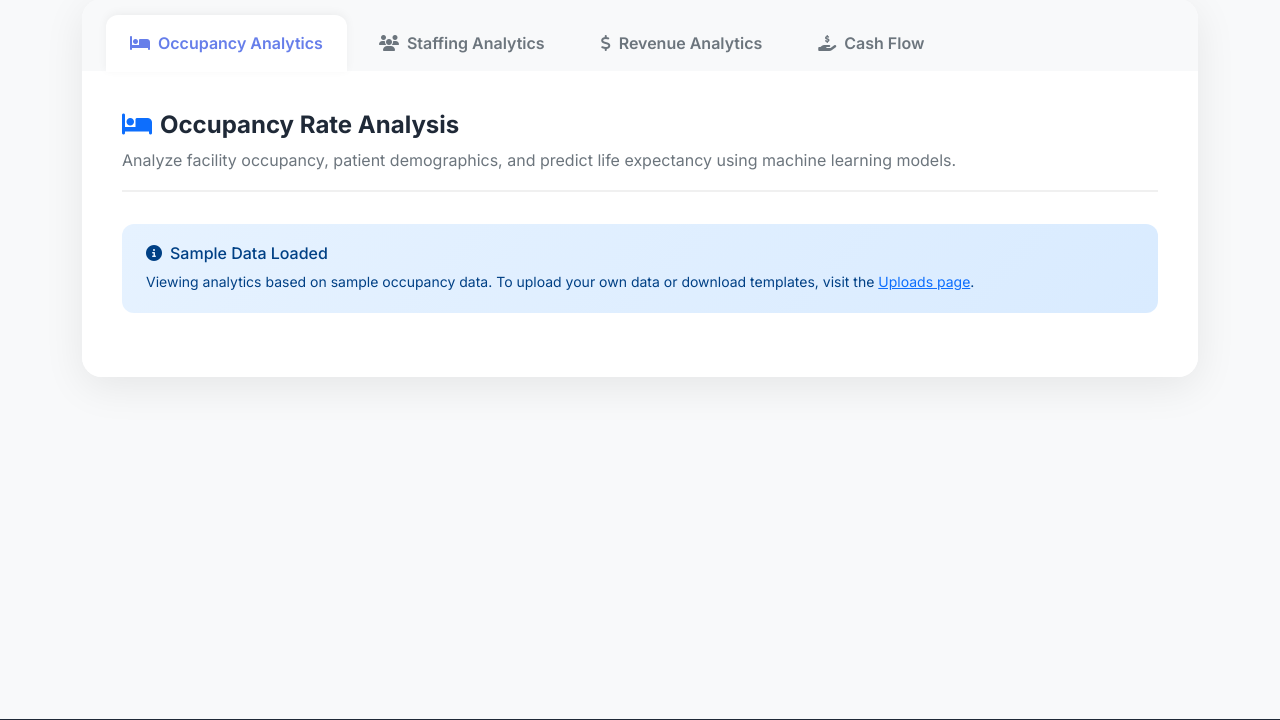
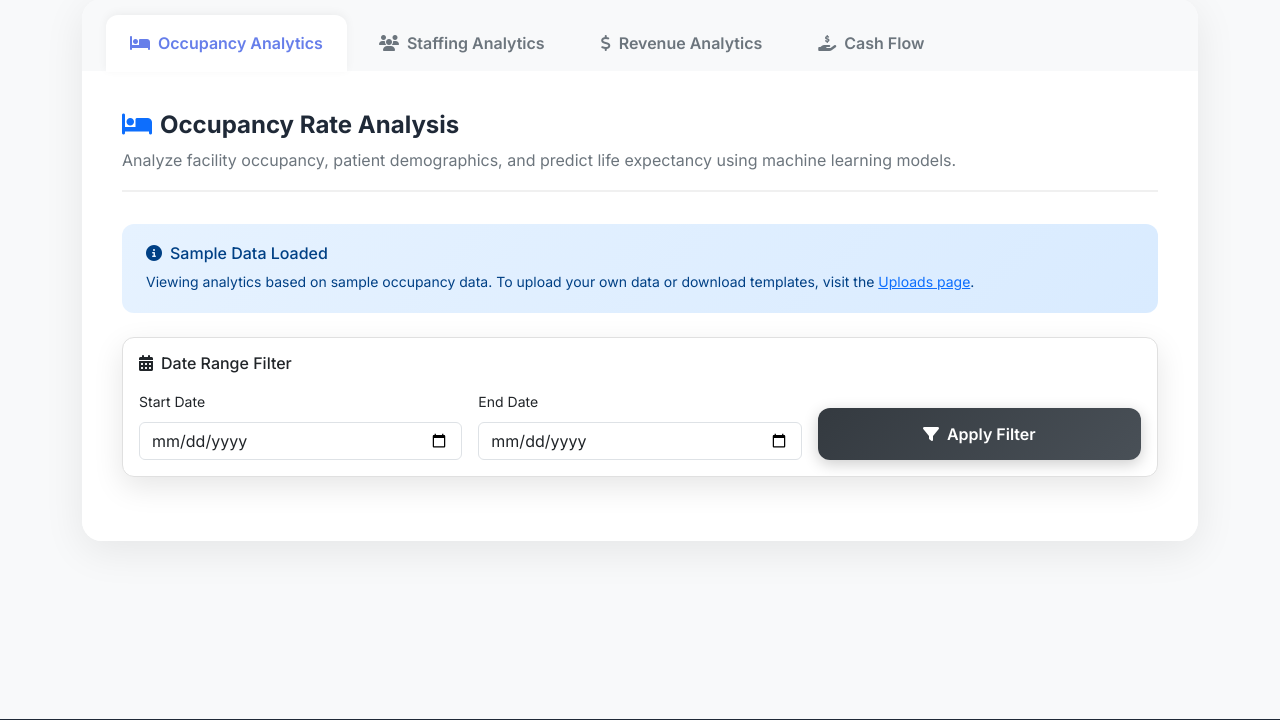
Before and after one commit to germanparra0202/assisted_living_startup, a Flask app: page /dashboard in a window 1280 px wide. Shown: the part 387-1107 px from the top of the page. Run offline with Flask 3, Linux system fonts and the light colour scheme; some libraries are stand-ins or nearby versions.

Commit message:
time filter for tabs

```diff
--- a/app.py
+++ b/app.py
@@ -84,8 +84,19 @@
             else:
                 df = pd.read_excel(filepath)
 
+            # Apply date filter if provided
+            start_date = request.form.get('start_date')
+            end_date = request.form.get('end_date')
+            if start_date and end_date and 'date' in df.columns:
+                df['date'] = pd.to_datetime(df['date'])
+                df = df[(df['date'] >= start_date) & (df['date'] <= end_date)]
+
+            # Check if DataFrame is empty after filtering
+            if len(df) == 0:
+                return jsonify({'error': 'No data found in the selected date range'}), 400
+
             # Basic statistics
-            total_beds = df['total_beds'].iloc[0] if 'total_beds' in df.columns else 100
+            total_beds = df['total_beds'].iloc[0] if 'total_beds' in df.columns and len(df) > 0 else 100
 
             # Calculate occupancy metrics
             if 'occupied_beds' in df.columns:
@@ -141,6 +152,14 @@
             else:
                 condition_chart = None
 
+            # Get min and max dates for filter defaults
+            min_date = None
+            max_date = None
+            if 'date' in df.columns:
+                df['date'] = pd.to_datetime(df['date'])
+                min_date = df['date'].min().strftime('%Y-%m-%d')
+                max_date = df['date'].max().strftime('%Y-%m-%d')
+
             return jsonify({
                 'success': True,
                 'occupancy_rate': round(occupancy_rate, 2),
@@ -148,7 +167,9 @@
                 'occupied_beds': avg_occupied_beds,
                 'trend_chart': trend_chart,
                 'condition_chart': condition_chart,
-                'data_preview': df.head(10).to_dict('records')
+                'data_preview': df.head(10).to_dict('records'),
+                'min_date': min_date,
+                'max_date': max_date
             })
 
         return jsonify({'error': 'Invalid file type'}), 400
@@ -247,6 +268,17 @@
             else:
                 df = pd.read_excel(filepath)
 
+            # Apply date filter if provided
+            start_date = request.form.get('start_date')
+            end_date = request.form.get('end_date')
+            if start_date and end_date and 'date' in df.columns:
+                df['date'] = pd.to_datetime(df['date'])
+                df = df[(df['date'] >= start_date) & (df['date'] <= end_date)]
+
+            # Check if DataFrame is empty after filtering
+            if len(df) == 0:
+                return jsonify({'error': 'No data found in the selected date range'}), 400
+
             # Calculate metrics
             total_cost = df['total_cost'].sum() if 'total_cost' in df.columns else 0
             avg_hourly_rate = df['hourly_rate'].mean() if 'hourly_rate' in df.columns else 0
@@ -293,6 +325,14 @@
             else:
                 care_level_chart = None
 
+            # Get min and max dates for filter defaults
+            min_date = None
+            max_date = None
+            if 'date' in df.columns:
+                df['date'] = pd.to_datetime(df['date'])
+                min_date = df['date'].min().strftime('%Y-%m-%d')
+                max_date = df['date'].max().strftime('%Y-%m-%d')
+
             return jsonify({
                 'success': True,
                 'total_cost': round(total_cost, 2),
@@ -300,7 +340,9 @@
                 'total_staff': int(total_staff),
                 'cost_trend_chart': cost_trend_chart,
                 'care_level_chart': care_level_chart,
-                'data_preview': df.head(10).to_dict('records')
+                'data_preview': df.head(10).to_dict('records'),
+                'min_date': min_date,
+                'max_date': max_date
             })
 
         return jsonify({'error': 'Invalid file type'}), 400
@@ -397,6 +439,17 @@
             else:
                 df = pd.read_excel(filepath)
 
+            # Apply date filter if provided
+            start_date = request.form.get('start_date')
+            end_date = request.form.get('end_date')
+            if start_date and end_date and 'date' in df.columns:
+                df['date'] = pd.to_datetime(df['date'])
+                df = df[(df['date'] >= start_date) & (df['date'] <= end_date)]
+
+            # Check if DataFrame is empty after filtering
+            if len(df) == 0:
+                return jsonify({'error': 'No data found in the selected date range'}), 400
+
             # Calculate metrics
             total_revenue = df['amount'].sum() if 'amount' in df.columns else 0
             avg_revenue = df['amount'].mean() if 'amount' in df.columns else 0
@@ -442,13 +495,23 @@
             else:
                 revenue_trend_chart = None
 
+            # Get min and max dates for filter defaults
+            min_date = None
+            max_date = None
+            if 'date' in df.columns:
+                df['date'] = pd.to_datetime(df['date'])
+                min_date = df['date'].min().strftime('%Y-%m-%d')
+                max_date = df['date'].max().strftime('%Y-%m-%d')
+
             return jsonify({
                 'success': True,
                 'total_revenue': round(total_revenue, 2),
                 'avg_revenue': round(avg_revenue, 2),
                 'payer_chart': payer_chart,
                 'revenue_trend_chart': revenue_trend_chart,
-                'data_preview': df.head(10).to_dict('records')
+                'data_preview': df.head(10).to_dict('records'),
+                'min_date': min_date,
+                'max_date': max_date
             })
 
         return jsonify({'error': 'Invalid file type'}), 400
@@ -777,6 +840,17 @@
         revenue_df['date'] = pd.to_datetime(revenue_df['date'])
         staffing_df['date'] = pd.to_datetime(staffing_df['date'])
 
+        # Apply date filter if provided
+        start_date = request.form.get('start_date')
+        end_date = request.form.get('end_date')
+        if start_date and end_date:
+            revenue_df = revenue_df[(revenue_df['date'] >= start_date) & (revenue_df['date'] <= end_date)]
+            staffing_df = staffing_df[(staffing_df['date'] >= start_date) & (staffing_df['date'] <= end_date)]
+
+        # Check if DataFrames are empty after filtering
+        if len(revenue_df) == 0 or len(staffing_df) == 0:
+            return jsonify({'error': 'No data found in the selected date range for one or both data sources'}), 400
+
         # Calculate daily totals
         daily_revenue = revenue_df.groupby('date')['amount'].sum().reset_index()
         daily_revenue.columns = ['date', 'revenue']
--- a/static/js/dashboard.js
+++ b/static/js/dashboard.js
@@ -9,6 +9,14 @@
         maximumFractionDigits: 0
     }).format(value);
 }
+
+// Store current date filters
+let currentFilters = {
+    occupancy: { startDate: null, endDate: null },
+    staffing: { startDate: null, endDate: null },
+    revenue: { startDate: null, endDate: null },
+    cashflow: { startDate: null, endDate: null }
+};
 
 // Auto-load sample data on page load
 document.addEventListener('DOMContentLoaded', function() {
@@ -38,15 +46,89 @@
             uploadRevenueData(file);
         })
         .catch(error => console.error('Failed to load revenue sample data:', error));
+
+    // Set up date filter listeners
+    setupDateFilters();
 });
+
+// Set up date filter event listeners
+function setupDateFilters() {
+    // Occupancy filter
+    document.getElementById('occupancy-apply-filter').addEventListener('click', function() {
+        const startDate = document.getElementById('occupancy-start-date').value;
+        const endDate = document.getElementById('occupancy-end-date').value;
+
+        if (startDate && endDate) {
+            currentFilters.occupancy = { startDate, endDate };
+            // Reload occupancy data with filters
+            fetch('/example_data_occupancy.csv')
+                .then(response => response.blob())
+                .then(blob => {
+                    const file = new File([blob], 'example_data_occupancy.csv', { type: 'text/csv' });
+                    uploadOccupancyData(file, startDate, endDate);
+                })
+                .catch(error => console.error('Failed to apply filter:', error));
+        }
+    });
+
+    // Staffing filter
+    document.getElementById('staffing-apply-filter').addEventListener('click', function() {
+        const startDate = document.getElementById('staffing-start-date').value;
+        const endDate = document.getElementById('staffing-end-date').value;
+
+        if (startDate && endDate) {
+            currentFilters.staffing = { startDate, endDate };
+            // Reload staffing data with filters
+            fetch('/example_data_staffing.csv')
+                .then(response => response.blob())
+                .then(blob => {
+                    const file = new File([blob], 'example_data_staffing.csv', { type: 'text/csv' });
+                    uploadStaffingData(file, startDate, endDate);
+                })
+                .catch(error => console.error('Failed to apply filter:', error));
+        }
+    });
+
+    // Revenue filter
+    document.getElementById('revenue-apply-filter').addEventListener('click', function() {
+        const startDate = document.getElementById('revenue-start-date').value;
+        const endDate = document.getElementById('revenue-end-date').value;
+
+        if (startDate && endDate) {
+            currentFilters.revenue = { startDate, endDate };
+            // Reload revenue data with filters
+            fetch('/example_data_revenue.csv')
+                .then(response => response.blob())
+                .then(blob => {
+                    const file = new File([blob], 'example_data_revenue.csv', { type: 'text/csv' });
+                    uploadRevenueData(file, startDate, endDate);
+                })
+                .catch(error => console.error('Failed to apply filter:', error));
+        }
+    });
+
+    // Cashflow filter
+    document.getElementById('cashflow-apply-filter').addEventListener('click', function() {
+        const startDate = document.getElementById('cashflow-start-date').value;
+        const endDate = document.getElementById('cashflow-end-date').value;
+
+        if (startDate && endDate) {
+            currentFilters.cashflow = { startDate, endDate };
+            // Trigger cashflow analysis with filters
+            analyzeCashflowWithFilters(startDate, endDate);
+        }
+    });
+}
 
 // ========================
 // TAB 1: OCCUPANCY RATE
 // ========================
 
-function uploadOccupancyData(file) {
+function uploadOccupancyData(file, startDate = null, endDate = null) {
     const formData = new FormData();
     formData.append('file', file);
+    if (startDate) formData.append('start_date', startDate);
+    if (endDate) formData.append('end_date', endDate);
 
     document.getElementById('occupancy-loading').classList.add('active');
     document.getElementById('occupancy-results').style.display = 'none';
@@ -62,6 +144,16 @@
         if (data.error) {
             alert('Error: ' + data.error);
             return;
+        }
+
+        // Set date range defaults if available
+        if (data.min_date && data.max_date) {
+            document.getElementById('occupancy-start-date').value = data.min_date;
+            document.getElementById('occupancy-end-date').value = data.max_date;
+            document.getElementById('occupancy-start-date').setAttribute('min', data.min_date);
+            document.getElementById('occupancy-start-date').setAttribute('max', data.max_date);
+            document.getElementById('occupancy-end-date').setAttribute('min', data.min_date);
+            document.getElementById('occupancy-end-date').setAttribute('max', data.max_date);
         }
 
         // Update metrics
@@ -218,9 +310,11 @@
 // TAB 2: STAFFING COSTS
 // ========================
 
-function uploadStaffingData(file) {
+function uploadStaffingData(file, startDate = null, endDate = null) {
     const formData = new FormData();
     formData.append('file', file);
+    if (startDate) formData.append('start_date', startDate);
+    if (endDate) formData.append('end_date', endDate);
 
     document.getElementById('staffing-loading').classList.add('active');
     document.getElementById('staffing-results').style.display = 'none';
@@ -236,6 +330,16 @@
         if (data.error) {
             alert('Error: ' + data.error);
             return;
+        }
+
+        // Set date range defaults if available
+        if (data.min_date && data.max_date) {
+            document.getElementById('staffing-start-date').value = data.min_date;
+            document.getElementById('staffing-end-date').value = data.max_date;
+            document.getElementById('staffing-start-date').setAttribute('min', data.min_date);
+            document.getElementById('staffing-start-date').setAttribute('max', data.max_date);
+            document.getElementById('staffing-end-date').setAttribute('min', data.min_date);
+            document.getElementById('staffing-end-date').setAttribute('max', data.max_date);
         }
 
         // Update metrics
@@ -387,9 +491,11 @@
 // TAB 3: REVENUE & CASH FLOW
 // ========================
 
-function uploadRevenueData(file) {
+function uploadRevenueData(file, startDate = null, endDate = null) {
     const formData = new FormData();
     formData.append('file', file);
+    if (startDate) formData.append('start_date', startDate);
+    if (endDate) formData.append('end_date', endDate);
 
     document.getElementById('revenue-loading').classList.add('active');
     document.getElementById('revenue-results').style.display = 'none';
@@ -405,6 +511,16 @@
         if (data.error) {
             alert('Error: ' + data.error);
             return;
+        }
+
+        // Set date range defaults if available
+        if (data.min_date && data.max_date) {
+            document.getElementById('revenue-start-date').value = data.min_date;
+            document.getElementById('revenue-end-date').value = data.max_date;
+            document.getElementById('revenue-start-date').setAttribute('min', data.min_date);
+            document.getElementById('revenue-start-date').setAttribute('max', data.max_date);
+            document.getElementById('revenue-end-date').setAttribute('min', data.min_date);
+            document.getElementById('revenue-end-date').setAttribute('max', data.max_date);
         }
 
         // Update metrics
@@ -565,6 +681,56 @@
 // TAB 4: CASH FLOW
 // ========================
 
+function analyzeCashflowWithFilters(startDate = null, endDate = null) {
+    const formData = new FormData();
+    if (startDate) formData.append('start_date', startDate);
+    if (endDate) formData.append('end_date', endDate);
+
+    fetch('/analyze_cashflow', {
+        method: 'POST',
+        body: formData
+    })
+    .then(response => response.json())
+    .then(data => {
+        if (data.error) {
+            alert('Error: ' + data.error);
+            return;
+        }
+
+        // Update metrics
+        document.getElementById('net-cashflow').textContent = formatCurrency(data.net_cashflow);
+        document.getElementById('burn-rate').textContent = formatCurrency(data.burn_rate);
+        document.getElementById('profit-margin').textContent = data.profit_margin.toFixed(2) + '%';
+
+        // Render cash flow trend chart
+        if (data.cashflow_trend) {
+            Plotly.newPlot('cashflow-trend-chart', data.cashflow_trend.data, data.cashflow_trend.layout, {
+                responsive: true,
+                displayModeBar: false
+            });
+        }
+
+        // Render cumulative cash flow chart
+        if (data.cumulative_chart) {
+            Plotly.newPlot('cumulative-cashflow-chart', data.cumulative_chart.data, data.cumulative_chart.layout, {
+                responsive: true,
+                displayModeBar: false
+            });
+        }
+
+        // Render summary chart
+        if (data.summary_chart) {
+            Plotly.newPlot('summary-chart', data.summary_chart.data, data.summary_chart.layout, {
+                responsive: true,
+                displayModeBar: false
+            });
+        }
+    })
+    .catch(error => {
+        alert('Analysis failed: ' + error);
+    });
+}
+
 document.getElementById('analyze-cashflow-btn').addEventListener('click', function() {
     this.disabled = true;
     this.innerHTML = '<i class="fas fa-spinner fa-spin me-2"></i>Analyzing Cash Flow...';
--- a/templates/dashboard.html
+++ b/templates/dashboard.html
@@ -372,6 +372,28 @@
                         <p class="mb-0 small">Viewing analytics based on sample occupancy data. To upload your own data or download templates, visit the <a href="/uploads">Uploads page</a>.</p>
                     </div>
 
+                    <!-- Date Filter -->
+                    <div class="card mb-4" style="border-radius: 12px; border: 1px solid #e0e0e0;">
+                        <div class="card-body">
+                            <h6 class="mb-3"><i class="fas fa-calendar-alt me-2"></i>Date Range Filter</h6>
+                            <div class="row g-3 align-items-end">
+                                <div class="col-md-4">
+                                    <label class="form-label small">Start Date</label>
+                                    <input type="date" class="form-control" id="occupancy-start-date">
+                                </div>
+                                <div class="col-md-4">
+                                    <label class="form-label small">End Date</label>
+                                    <input type="date" class="form-control" id="occupancy-end-date">
+                                </div>
+                                <div class="col-md-4">
+                                    <button class="btn btn-analyze w-100" id="occupancy-apply-filter">
+                                        <i class="fas fa-filter me-2"></i>Apply Filter
+                                    </button>
+                                </div>
+                            </div>
+                        </div>
+                    </div>
+
                     <!-- Loading Spinner -->
                     <div class="loading-spinner" id="occupancy-loading">
                         <div class="spinner-border text-primary" role="status">
@@ -453,6 +475,28 @@
                     <div class="alert alert-custom alert-info mb-4">
                         <h6><i class="fas fa-info-circle me-2"></i>Sample Data Loaded</h6>
                         <p class="mb-0 small">Viewing analytics based on sample staffing data. To upload your own data or download templates, visit the <a href="/uploads">Uploads page</a>.</p>
+                    </div>
+
+                    <!-- Date Filter -->
+                    <div class="card mb-4" style="border-radius: 12px; border: 1px solid #e0e0e0;">
+                        <div class="card-body">
+                            <h6 class="mb-3"><i class="fas fa-calendar-alt me-2"></i>Date Range Filter</h6>
+                            <div class="row g-3 align-items-end">
+                                <div class="col-md-4">
+                                    <label class="form-label small">Start Date</label>
+                                    <input type="date" class="form-control" id="staffing-start-date">
+                                </div>
+                                <div class="col-md-4">
+                                    <label class="form-label small">End Date</label>
+                                    <input type="date" class="form-control" id="staffing-end-date">
+                                </div>
+                                <div class="col-md-4">
+                                    <button class="btn btn-analyze w-100" id="staffing-apply-filter">
+                                        <i class="fas fa-filter me-2"></i>Apply Filter
+                                    </button>
+                                </div>
+                            </div>
+                        </div>
                     </div>
 
                     <div class="loading-spinner" id="staffing-loading">
@@ -537,6 +581,28 @@
                         <p class="mb-0 small">Viewing analytics based on sample revenue data. To upload your own data or download templates, visit the <a href="/uploads">Uploads page</a>.</p>
                     </div>
 
+                    <!-- Date Filter -->
+                    <div class="card mb-4" style="border-radius: 12px; border: 1px solid #e0e0e0;">
+                        <div class="card-body">
+                            <h6 class="mb-3"><i class="fas fa-calendar-alt me-2"></i>Date Range Filter</h6>
+                            <div class="row g-3 align-items-end">
+                                <div class="col-md-4">
+                                    <label class="form-label small">Start Date</label>
+                                    <input type="date" class="form-control" id="revenue-start-date">
+                                </div>
+                                <div class="col-md-4">
+                                    <label class="form-label small">End Date</label>
+                                    <input type="date" class="form-control" id="revenue-end-date">
+                                </div>
+                                <div class="col-md-4">
+                                    <button class="btn btn-analyze w-100" id="revenue-apply-filter">
+                                        <i class="fas fa-filter me-2"></i>Apply Filter
+                                    </button>
+                                </div>
+                            </div>
+                        </div>
+                    </div>
+
                     <div class="loading-spinner" id="revenue-loading">
                         <div class="spinner-border text-primary" role="status">
                             <span class="visually-hidden">Loading...</span>
@@ -613,6 +679,28 @@
                         <p class="mb-0 small">Cash Flow combines data from Revenue and Staffing uploads. Make sure both datasets are uploaded in the <a href="/uploads">Uploads page</a>.</p>
                     </div>
 
+                    <!-- Date Filter -->
+                    <div class="card mb-4" style="border-radius: 12px; border: 1px solid #e0e0e0;">
+                        <div class="card-body">
+                            <h6 class="mb-3"><i class="fas fa-calendar-alt me-2"></i>Date Range Filter</h6>
+                            <div class="row g-3 align-items-end">
+                                <div class="col-md-4">
+                                    <label class="form-label small">Start Date</label>
+                                    <input type="date" class="form-control" id="cashflow-start-date">
+                                </div>
+                                <div class="col-md-4">
+                                    <label class="form-label small">End Date</label>
+                                    <input type="date" class="form-control" id="cashflow-end-date">
+                                </div>
+                                <div class="col-md-4">
+                                    <button class="btn btn-analyze w-100" id="cashflow-apply-filter">
+                                        <i class="fas fa-filter me-2"></i>Apply Filter
+                                    </button>
+                                </div>
+                            </div>
+                        </div>
+                    </div>
+
                     <div id="cashflow-results" class="results-section">
                         <div class="row mb-4">
                             <div class="col-md-4">
```
